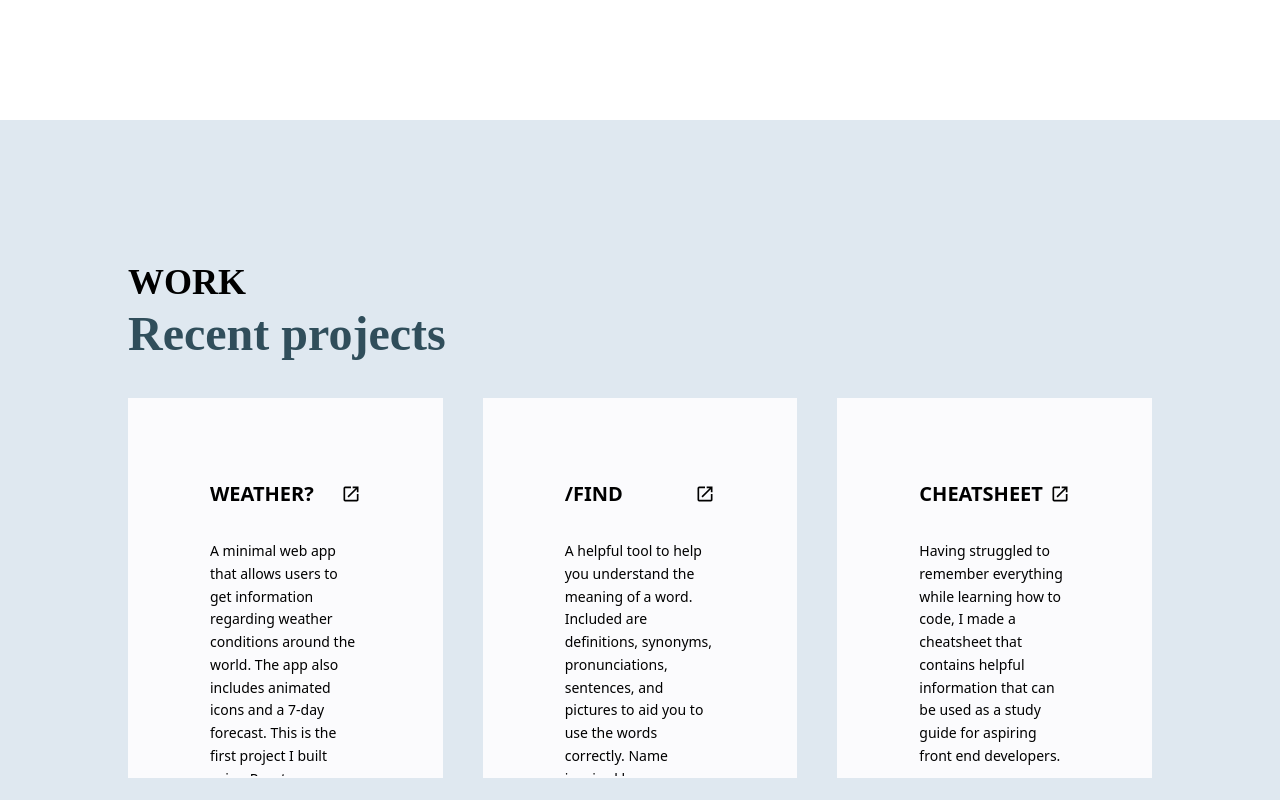
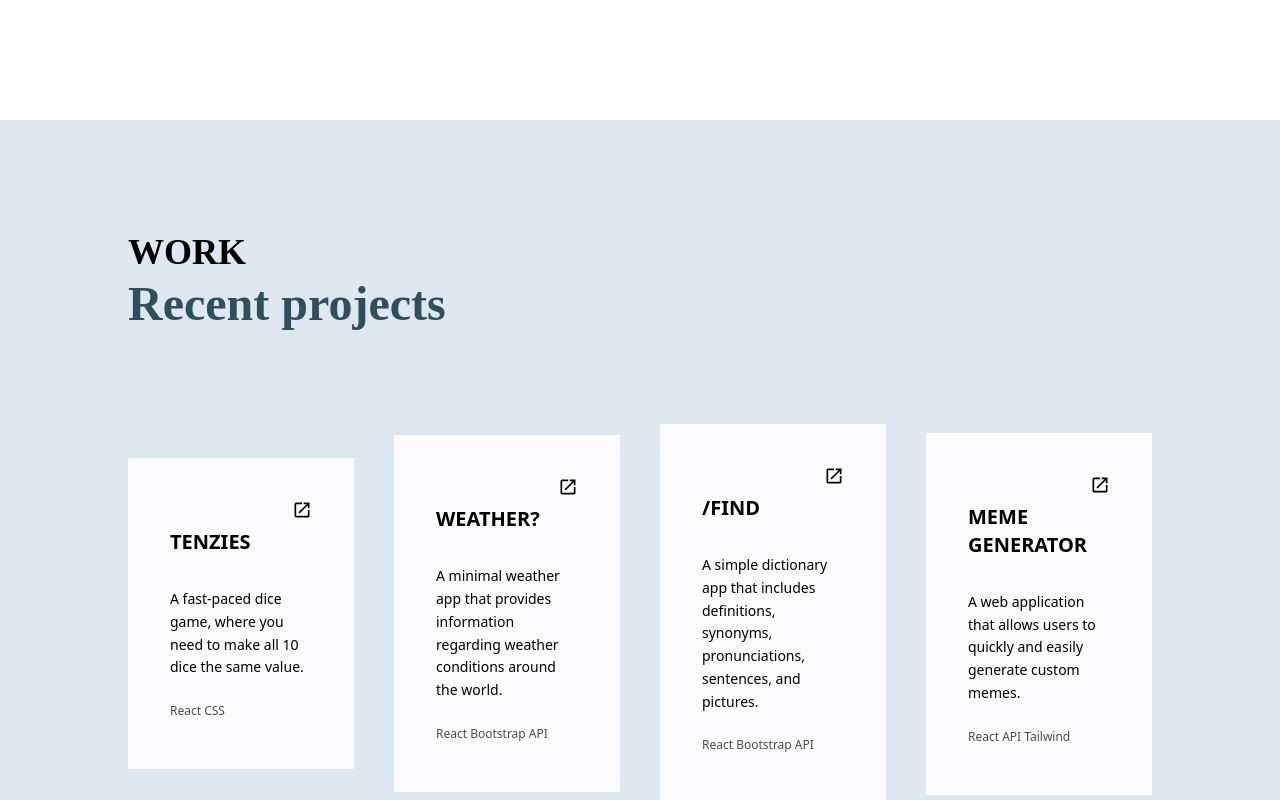
Before and after one commit to jieunchung/portfolio-website, a React (Create React App) app: page / in a window 1280 px wide. Shown: the part 1480-2280 px from the top of the page. Built offline with nearby package versions, Linux system fonts and the light colour scheme.

Commit message:
Add new project

```diff
--- a/src/components/Work.js
+++ b/src/components/Work.js
@@ -5,7 +5,7 @@ const Work = () => {
   return (
     <div
       name="work"
-      className="w-full flex flex-col items-center py-28 relative z-10 xl:min-h-screen md:flex-row bg-[#DFE8F0]"
+      className="w-full flex lg:flex-col items-center py-28 relative z-10 xl:min-h-screen flex-row bg-[#DFE8F0]"
     >
       {/* container */}
       <div className="mx-auto w-[80%] 2xl:w-[80%]">
@@ -15,88 +15,104 @@ const Work = () => {
             <h3 className="font-semibold text-2xl lg:text-4xl uppercase mb-2 font-[Poppins]">
               Work
             </h3>
-            <h2 className="font-bold text-3xl lg:text-5xl mb-10 font-[Poppins] text-[#304E5B]">
+            <h2 className="font-bold text-3xl lg:text-5xl mb-10 lg:mb-24 font-[Poppins] text-[#304E5B]">
               Recent projects
             </h2>
           </div>
         </div>
         {/* container for items */}
-        <div className="flex flex-col md:flex-row h-full w-full gap-2 md:gap-5 lg:gap-10">
+        <div className="flex flex-col lg:flex-row h-full w-full gap-2 md:gap-5 lg:gap-10">
           {/* item */}
-          <div className="basis-1/3 md:self-center ml-auto xl:p-20 p-4 border-2 border-[#fbfbfd] bg-[#fbfbfd] max-h-[380px] overflow-scroll">
+          <div className="basis-1/3 md:self-center ml-auto xl:p-10 p-4 border-2 border-[#fbfbfd] bg-[#fbfbfd] lg:max-w-[310px] lg:min-h-[310px] w-full overflow-scroll">
+            <a
+              href="https://ephemeral-lolly-e84e7e.netlify.app/"
+              target="_blank"
+              rel="noreferrer"
+              className="lg:text-xl flex justify-end pb-2"
+            >
+              <MdOpenInNew />
+            </a>
+            <div className="flex flex-row items-center ml-auto">
+              <h2 className="font-bold lg:text-xl uppercase mb-8 basis-full">
+                Tenzies
+              </h2>
+            </div>
+            <p className="leading-relaxed max-w-prose pb-4 text-sm">
+              A fast-paced dice game, where you need to make all 10 dice the
+              same value.
+            </p>
+
+            <footer className="text-xs py-2 opacity-70">React CSS</footer>
+          </div>{" "}
+          {/* item */}
+          <div className="basis-1/3 md:self-center ml-auto xl:p-10 p-4 border-2 border-[#fbfbfd] bg-[#fbfbfd] lg:max-w-[310px] lg:min-h-[310px] w-full overflow-scroll">
+            <a
+              href="https://mellifluous-cajeta-05ad88.netlify.app/"
+              target="_blank"
+              rel="noreferrer"
+              className="lg:text-xl flex justify-end pb-2"
+            >
+              <MdOpenInNew />
+            </a>
             <div className="flex flex-row items-center ml-auto">
               <h2 className="font-bold lg:text-xl uppercase mb-8 basis-full">
                 Weather?
               </h2>
-              <a
-                href="https://mellifluous-cajeta-05ad88.netlify.app/"
-                target="_blank"
-                rel="noreferrer"
-                className="mb-8 lg:text-xl text-right"
-              >
-                <MdOpenInNew />
-              </a>
             </div>
             <p className="leading-relaxed max-w-prose pb-4 text-sm">
-              A minimal web app that allows users to get information regarding
-              weather conditions around the world. The app also includes
-              animated icons and a 7-day forecast. This is the first project I
-              built using React.
+              A minimal weather app that provides information regarding weather
+              conditions around the world.
             </p>
 
             <footer className="text-xs py-2 opacity-70">
-              #React #Bootstrap #API
+              React Bootstrap API
             </footer>
           </div>
           {/* item */}
-          <div className="basis-1/3 md:self-center ml-auto xl:p-20 p-4 border-2 border-[#FBFBFD] bg-[#FBFBFD] max-h-[380px] overflow-scroll">
+          <div className="basis-1/3 md:self-center ml-auto xl:p-10 p-4 border-2 border-[#FBFBFD] bg-[#FBFBFD] lg:max-w-[310px] lg:min-h-[310px] w-full overflow-scroll">
+            <a
+              href="https://superb-crostata-920b96.netlify.app/"
+              target="_blank"
+              rel="noreferrer"
+              className="lg:text-xl flex justify-end pb-2"
+            >
+              <MdOpenInNew />
+            </a>
             <div className="flex flex-row items-center ml-auto">
               <h2 className="font-bold lg:text-xl uppercase mb-8 basis-full">
                 /Find
               </h2>
-              <a
-                href="https://superb-crostata-920b96.netlify.app/"
-                target="_blank"
-                rel="noreferrer"
-                className="mb-8 lg:text-xl text-right"
-              >
-                <MdOpenInNew />
-              </a>
             </div>
             <p className="leading-relaxed max-w-prose pb-4 text-sm">
-              A helpful tool to help you understand the meaning of a word.
-              Included are definitions, synonyms, pronunciations, sentences, and
-              pictures to aid you to use the words correctly. Name inspired by
-              Maplestory.
+              A simple dictionary app that includes definitions, synonyms,
+              pronunciations, sentences, and pictures.
             </p>
 
             <footer className="text-xs py-2 opacity-70">
-              #React #Bootstrap #API
+              React Bootstrap API
             </footer>
           </div>
-
           {/* item */}
-          <div className="basis-1/3 md:self-center ml-auto xl:p-20 p-4 border-2 border-[#FBFBFD] bg-[#FBFBFD] max-h-[380px] overflow-scroll">
+          <div className="basis-1/3 md:self-center ml-auto xl:p-10 p-4 border-2 border-[#FBFBFD] bg-[#FBFBFD] lg:max-w-[310px] w-full lg:min-h-[310px] overflow-scroll">
+            <a
+              href="https://warm-flan-da771a.netlify.app/"
+              target="_blank"
+              rel="noreferrer"
+              className="lg:text-xl flex justify-end pb-2"
+            >
+              <MdOpenInNew />
+            </a>
             <div className="flex flex-row items-center ml-auto">
               <h2 className="font-bold lg:text-xl uppercase mb-8 basis-full">
-                Cheatsheet
+                Meme Generator
               </h2>
-              <a
-                href="https://euphonious-cassata-2254d8.netlify.app/"
-                target="_blank"
-                rel="noreferrer"
-                className="mb-8 lg:text-xl text-right"
-              >
-                <MdOpenInNew />
-              </a>
             </div>
             <p className="leading-relaxed max-w-prose pb-4 text-sm">
-              Having struggled to remember everything while learning how to
-              code, I made a cheatsheet that contains helpful information that
-              can be used as a study guide for aspiring front end developers.
+              A web application that allows users to quickly and easily generate
+              custom memes.
             </p>
             <footer className="text-xs py-2 opacity-70">
-              #HTML #CSS #Prismjs
+              React API Tailwind
             </footer>
           </div>
         </div>
```
